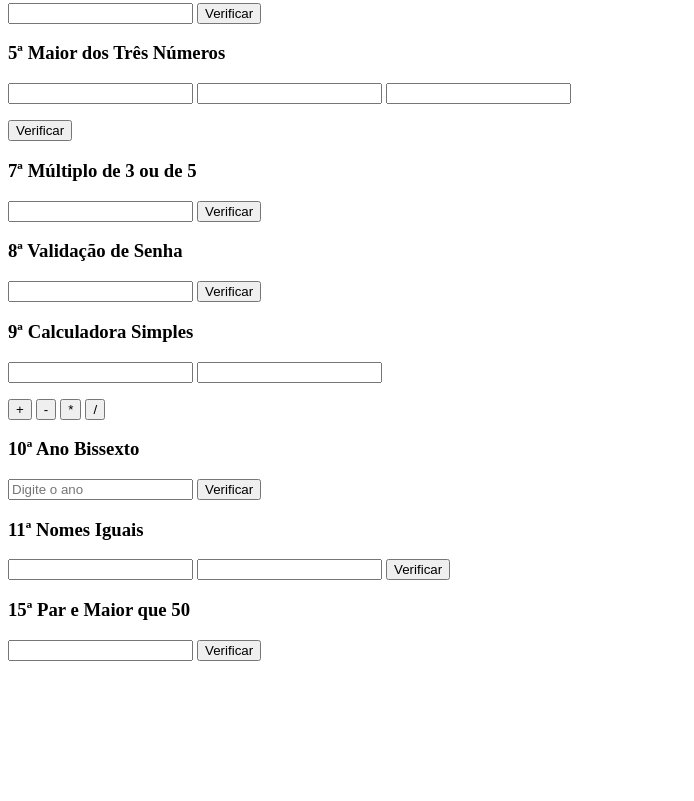
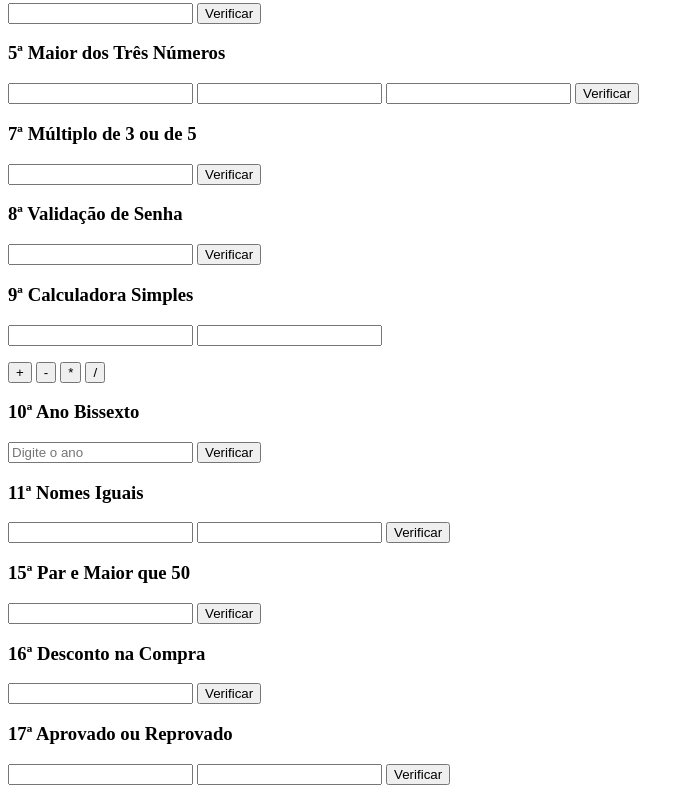
Before and after one commit to DevGuilherme0295/Lista-FS49, a plain HTML site: page index.html in a window 1280 px wide. Shown: the part 335-1136 px from the top of the page, without its empty margins (0-694 px from the left). Before the commit the page ends 1012 px from the top, so only its background shows below. Drawn offline with Linux system fonts and the light colour scheme.

Commit message:
Termino de lista

```diff
--- a/index.html
+++ b/index.html
@@ -29,7 +29,6 @@
     <input id="numer1" type="number">
     <input id="numer2" type="number">
     <input id="numer3" type="number">
-    <p></p>
     <button onclick="maiorDosTres()">Verificar</button>
     <p id="result5"></p>
     <h3>7ª Múltiplo de 3 ou de 5</h3>
@@ -62,7 +61,15 @@
     <input id="num" type="number">
     <button onclick="parMaior50()">Verificar</button>
     <p id="result15"></p>
-
+    <h3>16ª Desconto na Compra</h3>
+    <input id="desc" type="text">
+    <button onclick="desconto()">Verificar</button>
+    <p id="result16"></p>
+    <h3>17ª Aprovado ou Reprovado</h3>
+    <input id="nota1" type="number">
+    <input id="nota2" type="number">
+    <button onclick="nota()">Verificar</button>
+    <p id="result17"></p>
 
     <script>
         //1ª Questão Par ou Ímpar
@@ -197,6 +204,35 @@
                 result15.innerHTML = `O número é par e IGUAL a 50`
             }
         }
+        //16ª Questão Desconto na Compra
+        function desconto(){
+            const desc = parseInt(document.getElementById('desc').value)
+
+            if(isNaN(desc)){
+                result16.innerHTML = `Digite um número válido.`
+
+                }else if(desc > 100){
+                    result16.innerHTML = `Você recebeu um desconto de 10% e você pagará ${desc*0.9}`
+                }else if(desc > 50){
+                    result16.innerHTML = `Você recebeu um desconto de 5% e você pagará ${desc*0.95}`
+                }else {
+                    result16.innerHTML = `Você não recebeu desconto e pagará o valor cheio sendo ele ${desc}`
+                }
+
+        }
+        //17 Questão Aprovado ou Reprovado
+        function nota(){
+            const nota1 = parseInt(document.getElementById('nota1').value)
+            const nota2 = parseInt(document.getElementById('nota2').value)
+            const media = (nota1+nota2)/2
+
+            if(media >= 7){
+                result17.innerHTML = `Você foi aprovado com a média de ${media}`
+            }else{
+                result17.innerHTML = `Você foi reprovado com a média de ${media}`
+            }
+        }
+
 
 
     </script>
```
